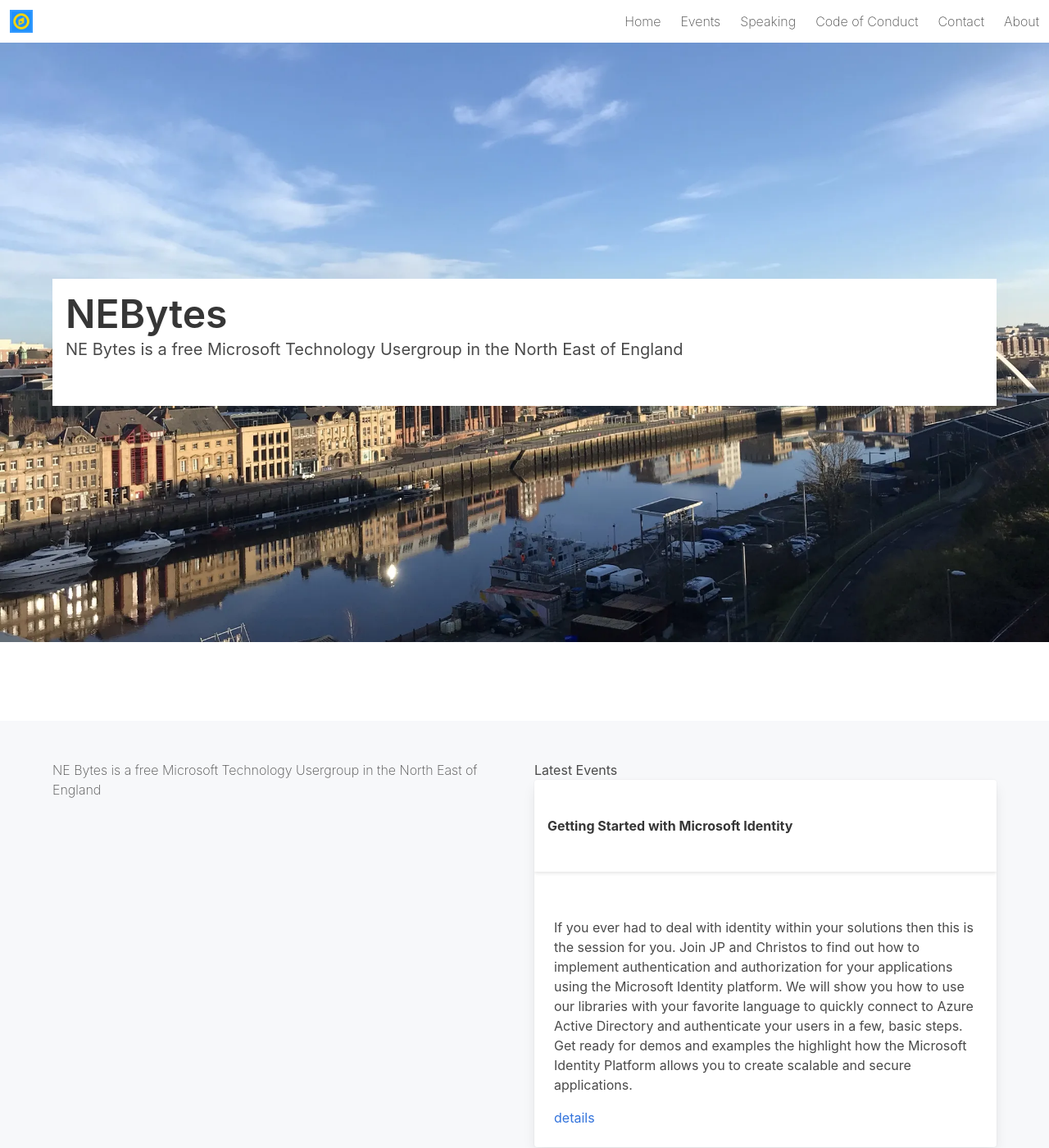
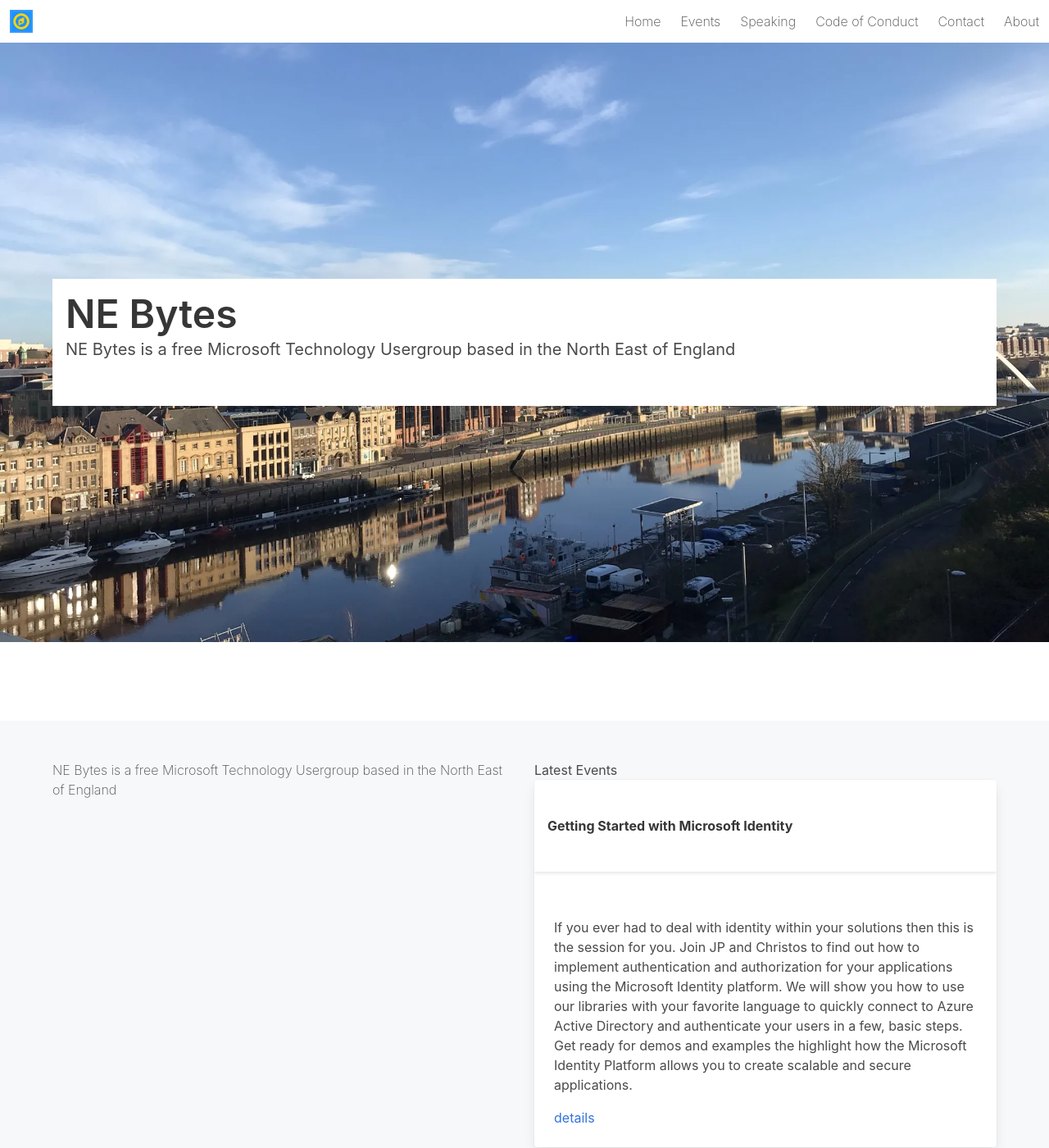
Before and after one commit to ne-bytes/ne-bytes.github.io, a Jekyll site: the page built from index.html, in a window 1280 px wide and 1400 px high. Shown: the whole window at 82% size. Built offline with Jekyll 4.4.1, drawn with Linux system fonts in a browser that asks for light colours; the list of posts is cut into pages by our own code.

Commit message:
Update meta.yml

```diff
--- a/_data/meta.yml
+++ b/_data/meta.yml
@@ -1,5 +1,5 @@
-title: NEBytes
-description: NE Bytes is a free Microsoft Technology Usergroup in the North East of England
+title: NE Bytes
+description: NE Bytes is a free Microsoft Technology Usergroup based in the North East of England
 twitter: https://twitter.com/NEBytes
 email: nebytes.events@gmail.com
 events: https://ti.to/ne-bytes
```
